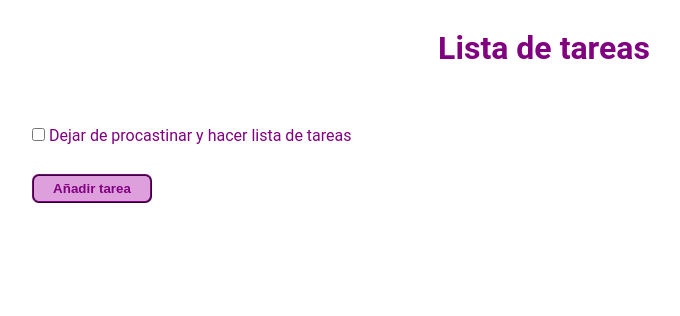
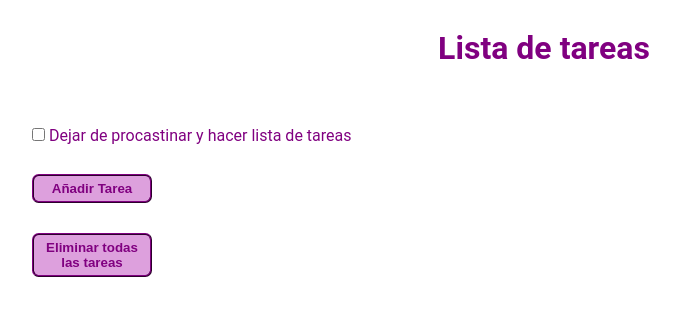
Before and after one commit to modehans/listado_tareas, a React (Create React App) app: page / in a window 1280 px wide. Shown: the top 316 px of the page, without its empty margins (96-776 px from the left). Built offline with nearby package versions, Linux system fonts and the light colour scheme.

Commit message:
Create button Delete and reusable button for open modal and reset all tasks

```diff
--- a/src/components/App.js
+++ b/src/components/App.js
@@ -25,6 +25,11 @@ function App() {
   const handleClickShowForm = () => {
     setFormHidden(!isFormHidden);
   };
+
+  const handleClickReset = () => {
+    setTasks([INITIAL_TASK]);
+  };
+
   const handleChangeNewTask = (ev) => {
     setNewTask(ev.currentTarget.value);
     if (newTask !== '') {
@@ -115,7 +120,10 @@ function App() {
       <Header />
       <main className="main">
         <ul className="list">{renderTask()}</ul>
-        <Button handleClickShowForm={handleClickShowForm} />
+        <Button handleClick={handleClickShowForm}>Añadir Tarea</Button>
+        <Button handleClick={handleClickReset}>
+          Eliminar todas las tareas
+        </Button>
         {renderFormNewTask()}
       </main>
     </div>
--- a/src/components/Button.js
+++ b/src/components/Button.js
@@ -1,13 +1,13 @@
 import '../styles/components/Button.scss';
 
 const Button = (props) => {
-  const handleClickShowForm = (ev) => {
+  const handleClick = (ev) => {
     ev.preventDefault();
-    props.handleClickShowForm();
+    props.handleClick();
   };
   return (
-    <button className="button" onClick={handleClickShowForm}>
-      Añadir tarea
+    <button className="button" onClick={handleClick}>
+      {props.children}
     </button>
   );
 };
```
